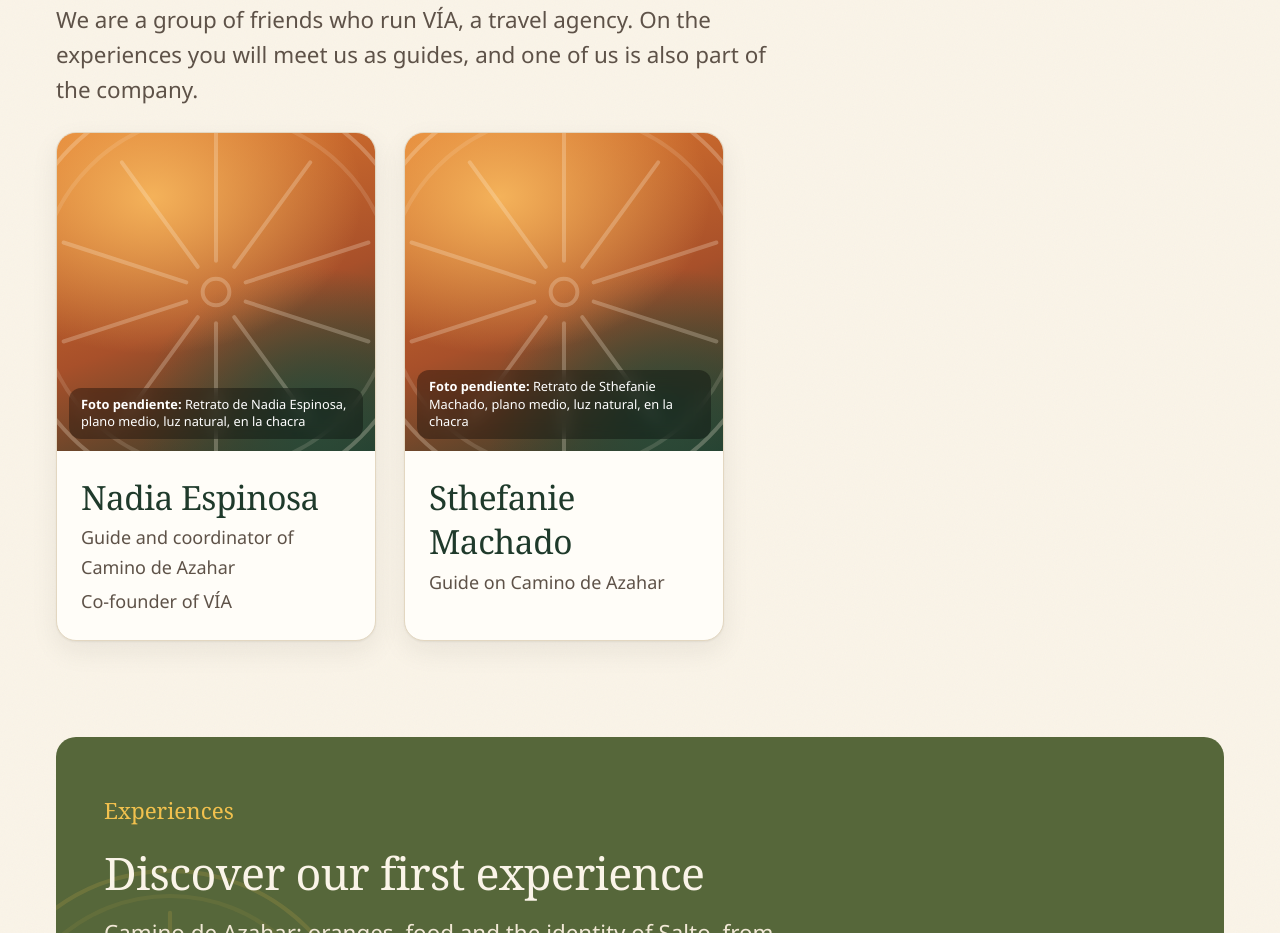
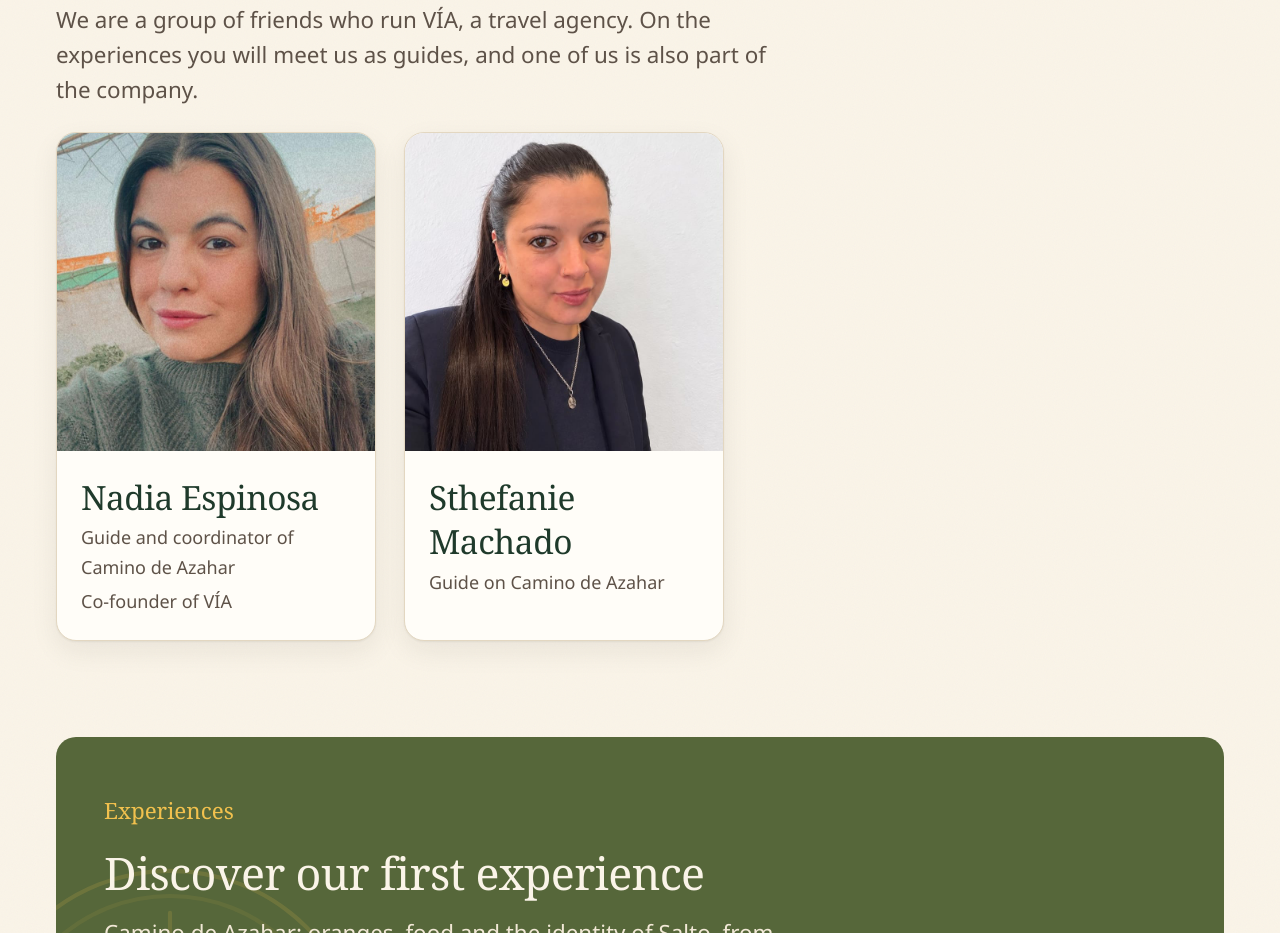
Before and after one commit to nadiespinosa-del/nadiespinosa-del.github.io, an Astro site: page /en/about-us in a window 1280 px wide. Shown: the part 2138-3071 px from the top of the page. Built offline with nearby package versions, Linux system fonts and the light colour scheme; Astro itself is replaced by a stand-in of ours; a web font is replaced by a local one.

Commit message:
Retratos de Nadia y Sthefanie en Nosotros
Co-Authored-By: Claude Opus 5.5 <noreply@anthropic.com>

```diff
--- a/src/lib/fotos.ts
+++ b/src/lib/fotos.ts
@@ -44,6 +44,8 @@ const registro = {
   'atardecer-rio': { es: 'Atardecer rojo sobre el río, con la silueta de un árbol y la ciudad en la otra orilla', pt: 'Pôr do sol vermelho sobre o rio, com a silhueta de uma árvore e a cidade na outra margem', en: 'A red sunset over the river, with a tree in silhouette and the town on the far bank' },
   'sendero-chacra': { es: 'Sendero de tierra bajo grandes árboles, con la sombra de las ramas sobre el camino', pt: 'Trilha de terra sob grandes árvores, com a sombra dos galhos no caminho', en: 'A dirt track under large trees, with the shadows of the branches across it' },
   'hojas-citricos': { es: 'Brotes y hojas nuevas de un cítrico al sol', pt: 'Brotos e folhas novas de um cítrico ao sol', en: 'New shoots and leaves on a citrus tree in the sun' },
+  'retrato-nadia': { es: 'Retrato de Nadia Espinosa', pt: 'Retrato de Nadia Espinosa', en: 'Portrait of Nadia Espinosa' },
+  'retrato-sthefanie': { es: 'Retrato de Sthefanie Machado', pt: 'Retrato de Sthefanie Machado', en: 'Portrait of Sthefanie Machado' },
   'feria-mesa': { es: 'Mesa de la feria con frascos, panes, huevos y jugo de naranja', pt: 'Mesa da feira com potes, pães, ovos e suco de laranja', en: 'A market table with jars, bread, eggs and orange juice' },
 } satisfies Record<string, Textos>;
 
--- a/src/vistas/Nosotros.astro
+++ b/src/vistas/Nosotros.astro
@@ -6,13 +6,15 @@ import Imagen from '../components/Imagen.astro';
 import Llamado from '../components/Llamado.astro';
 import TambienTeInteresa from '../components/TambienTeInteresa.astro';
 import { elegir, rutas, t, type Idioma } from '../i18n/ui';
-import { foto } from '../lib/fotos';
+import { foto, type ClaveFoto } from '../lib/fotos';
 
 interface Props { idioma: Idioma }
 const { idioma } = Astro.props;
 const r = rutas[idioma];
 // Fotos propias y generales (no de una experiencia en particular): un camino rural y, en el collage, el río, un sendero y los brotes
 const camino = foto('camino-rural', idioma);
+// Retratos de las guías
+const retratos: Record<string, ClaveFoto | undefined> = { 'Nadia Espinosa': 'retrato-nadia', 'Sthefanie Machado': 'retrato-sthefanie' };
 const collage = [
   { ...foto('atardecer-rio', idioma), celda: 'row-span-2' },
   { ...foto('sendero-chacra', idioma), celda: '' },
@@ -114,7 +116,7 @@ const T = elegir(idioma, {
     <ul class="grid max-w-2xl gap-6 sm:grid-cols-2">
       {T.personas.map(([nombre, ...roles]) => (
         <li class="tarjeta grid max-w-[20rem] content-start overflow-hidden">
-          <Imagen proporcion="1/1" toma={`Retrato de ${nombre}, plano medio, luz natural, en la chacra`} alt={T.retrato(nombre)} class="!rounded-none" />
+          <Imagen proporcion="1/1" toma={`Retrato de ${nombre}`} src={retratos[nombre] ? foto(retratos[nombre]!, idioma).src : undefined} alt={T.retrato(nombre)} class="!rounded-none" />
           <div class="grid gap-1 p-6">
             <h3 class="text-2xl">{nombre}</h3>
             {roles.map((rol) => <p class="text-muted">{rol}</p>)}
```
Also changed, not shown: public/fotos/camino-de-azahar/retrato-nadia.jpg (added), public/fotos/camino-de-azahar/retrato-sthefanie.jpg (added).
